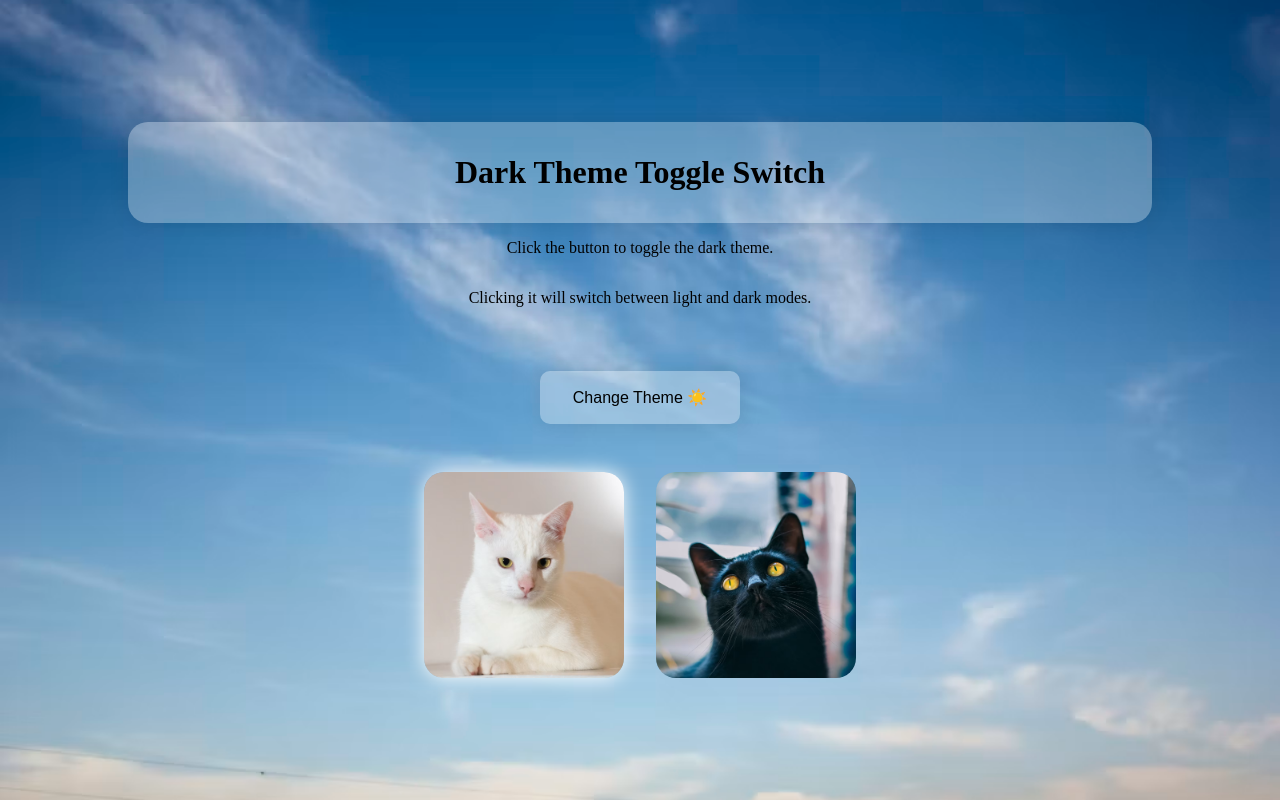
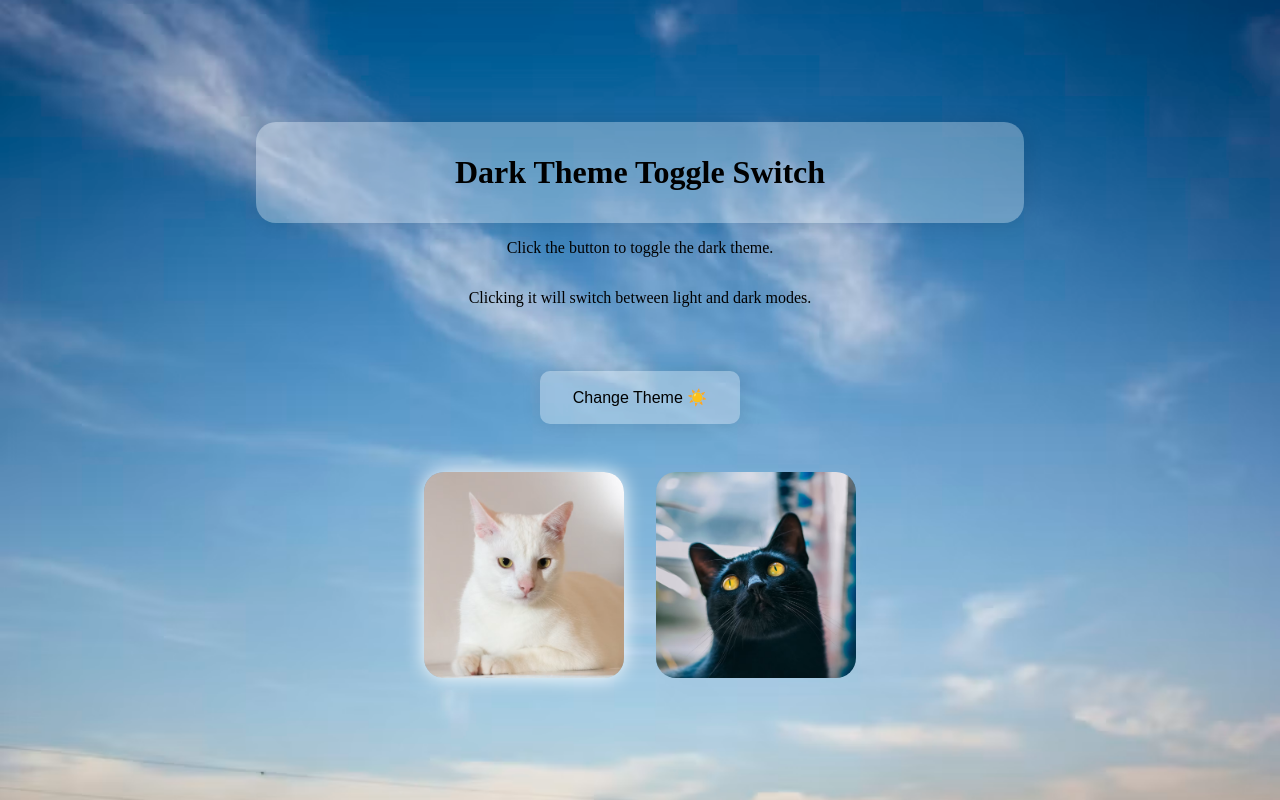
Before and after one commit to xajdys/dark-theme-toggle, a plain HTML site: page index.html in a window 1280 px wide. Drawn offline with Linux system fonts and the light colour scheme.

Commit message:
Make h1 60vw wide

```diff
--- a/style.css
+++ b/style.css
@@ -18,6 +18,8 @@ body {
 }
 
 h1 {
+    margin: 0 auto;
+    max-width: 60dvw;
     text-align: center;
     padding: 2rem;
     background-color: hsla(0, 0%, 100%, 0.3);
```
